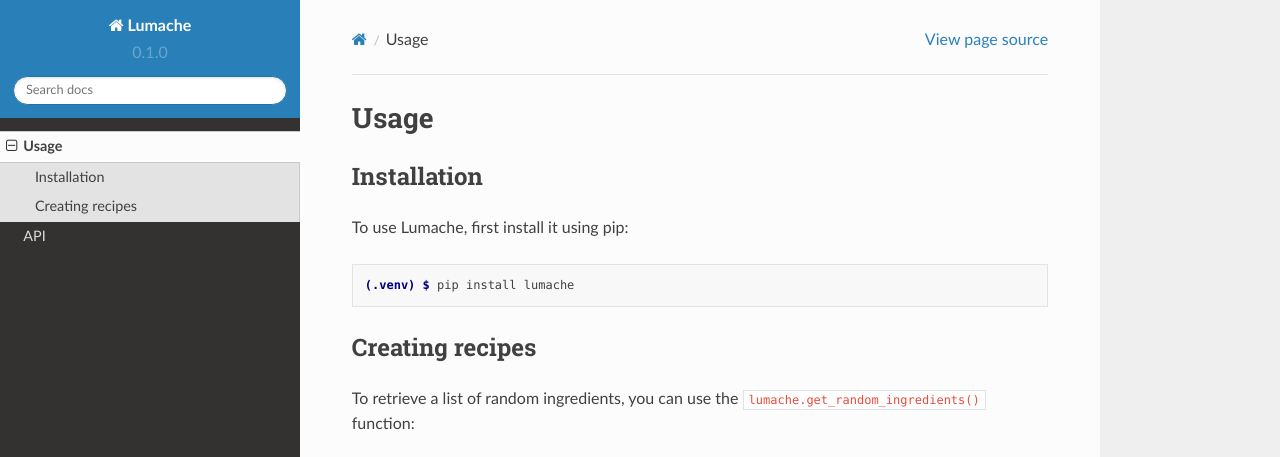
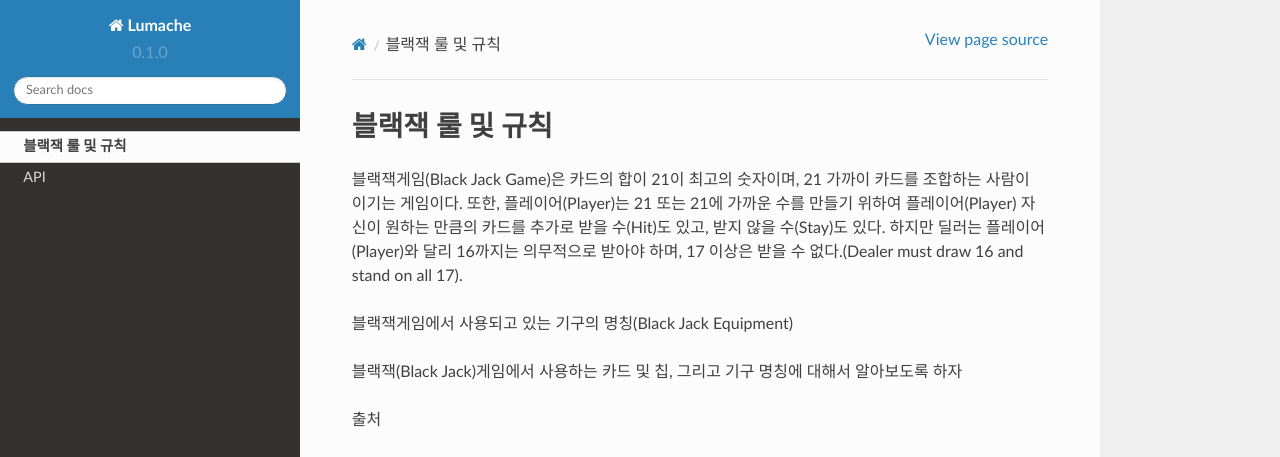
Before and after one commit to sinage3080/devapp, a Sphinx documentation site: the page built from docs/source/usage.rst, in a window 1280 px wide and 1095 px high. Shown: the top 457 px of the window. Built offline with Sphinx 7.4.7 and the Read the Docs theme 2.0.0, drawn with Linux system fonts in a browser that asks for light colours; some of the changed text lies outside the part shown; grey boxes are pictures that could not be loaded.

Commit message:
Update usage.rst

```diff
--- a/docs/source/usage.rst
+++ b/docs/source/usage.rst
@@ -1,33 +1,21 @@
-Usage
+블랙잭 룰 및 규칙
 =====
 
-.. _installation:
+블랙잭게임(Black Jack Game)은 카드의 합이 21이 최고의 숫자이며,
+21 가까이 카드를 조합하는 사람이 이기는 게임이다.
+또한, 플레이어(Player)는 21 또는 21에 가까운 수를 만들기 위하여
+플레이어(Player) 자신이 원하는 만큼의 카드를 추가로 받을 수(Hit)도 있고,
+받지 않을 수(Stay)도 있다.
+하지만 딜러는 플레이어(Player)와 달리 16까지는 의무적으로 받아야 하며,
+17 이상은 받을 수 없다.(Dealer must draw 16 and stand on all 17).
 
-Installation
-------------
+블랙잭게임에서 사용되고 있는 기구의 명칭(Black Jack Equipment)
 
-To use Lumache, first install it using pip:
+블랙잭(Black Jack)게임에서 사용하는 카드 및 칩, 그리고 기구 명칭에 대해서
+알아보도록 하자
 
-.. code-block:: console
+출처
 
-   (.venv) $ pip install lumache
+- [카지노사이트](https://projectfluent.io/)
 
-Creating recipes
-----------------
-
-To retrieve a list of random ingredients,
-you can use the ``lumache.get_random_ingredients()`` function:
-
-.. autofunction:: lumache.get_random_ingredients
-
-The ``kind`` parameter should be either ``"meat"``, ``"fish"``,
-or ``"veggies"``. Otherwise, :py:func:`lumache.get_random_ingredients`
-will raise an exception.
-
-.. autoexception:: lumache.InvalidKindError
-
-For example:
-
->>> import lumache
->>> lumache.get_random_ingredients()
-['shells', 'gorgonzola', 'parsley']
+- [바카라사이트](https://projectfluent.io/)
```
